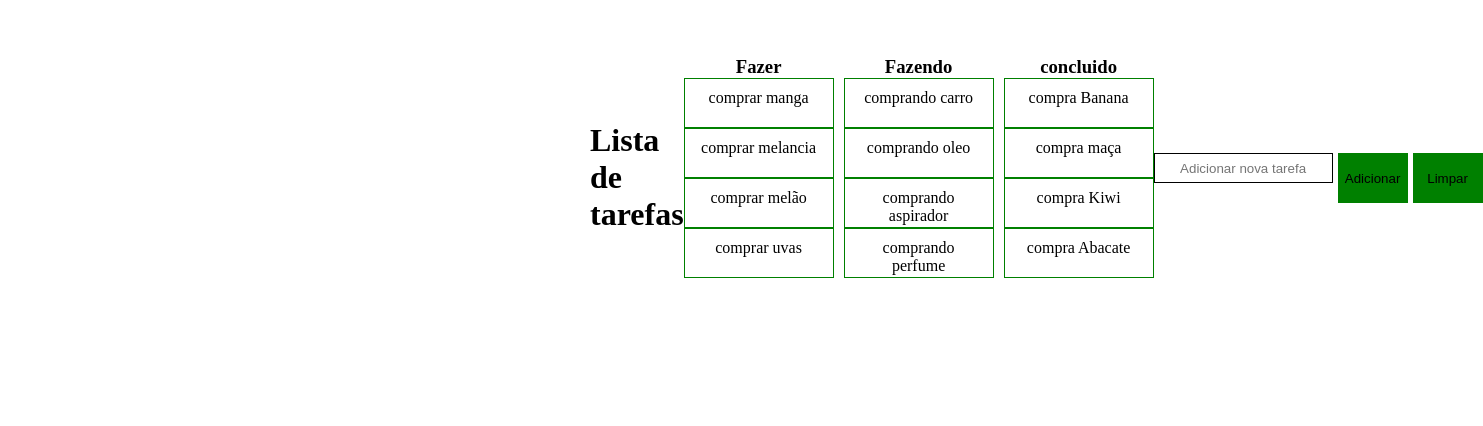
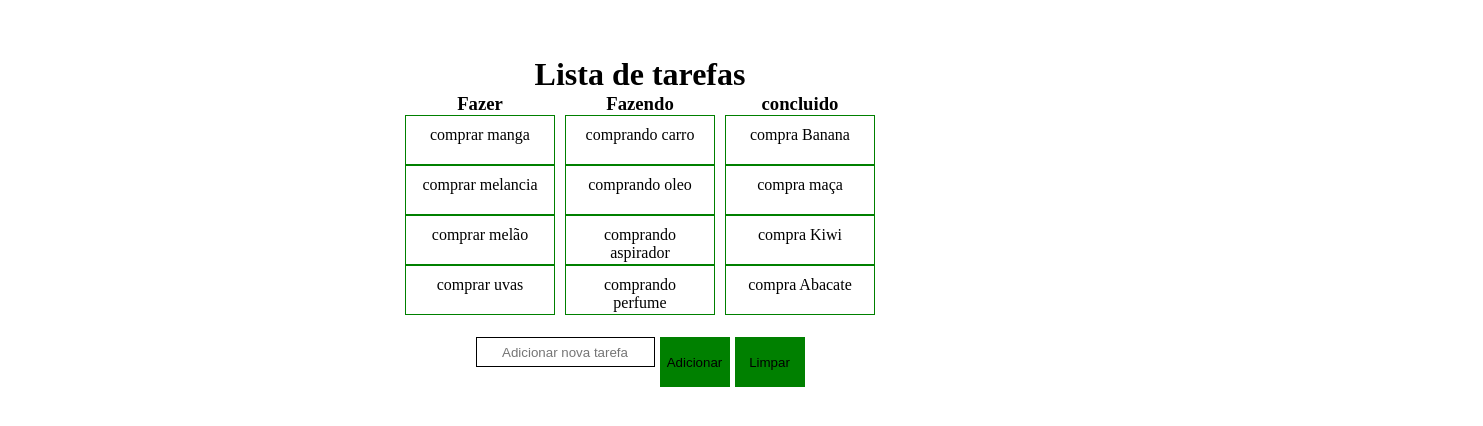
Before and after one commit to Gabriel-front/Ta, a plain HTML site: page index.html in a window 1280 px wide. Shown: the part 184-610 px from the top of the page, 1483 px wide, since content can reach past the window. Drawn offline with Linux system fonts and the light colour scheme.

Commit message:
Update style.css
corrigindo erros

```diff
--- a/style.css
+++ b/style.css
@@ -7,16 +7,13 @@ body{
     font-size: medium;
 
 }
-h1{
-    padding-top: 20px;
-    padding-left: 350px;
-    display: inline;
-}
+
 .container{
     display: flex;
     align-items: center;
+   justify-content: center;
+    flex-direction: column;
     margin-top: 30vh;
-    padding-left: 30vh;
 
 }
 
```
